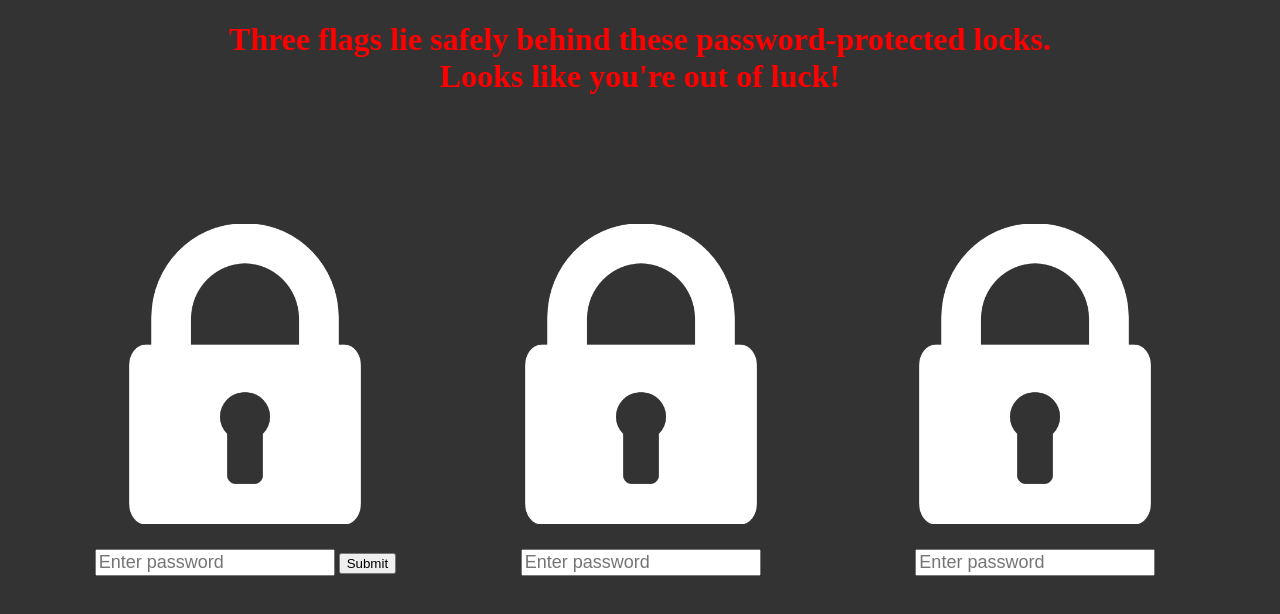
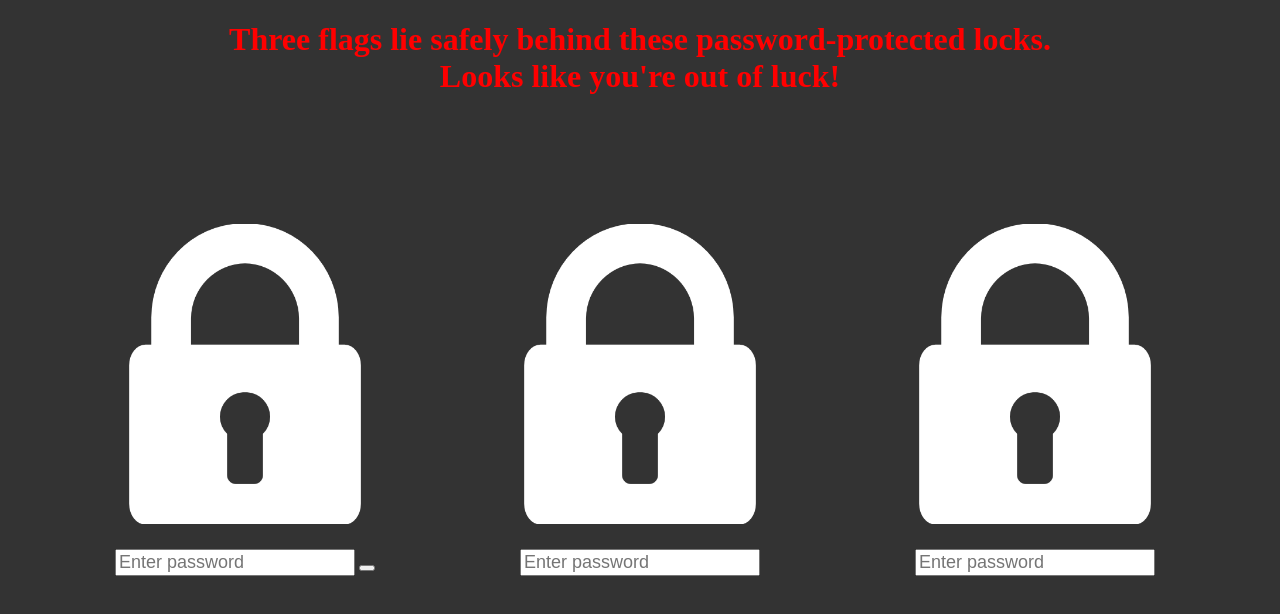
Before and after one commit to JarenCampbell/jaren.dev, a plain HTML site: page index.html in a window 1280 px wide. Drawn offline with Linux system fonts and the light colour scheme.

Commit message:
Trying button instead of input submission

```diff
--- a/index.html
+++ b/index.html
@@ -14,7 +14,7 @@
                 <img class="lock-image" src="media/lock.png" />
                 <form class="password-form">
                     <input class="password-input" id="form1-input-field" type="text" placeholder="Enter password">
-                    <input type="submit" value="Submit" onclick="handlePassword('form1-input-field')">
+                    <button value="Submit" onclick="handlePassword('form1-input-field')">
                 </form>
             </div>
             <div class="lock-container">
--- a/js/script.js
+++ b/js/script.js
@@ -1,7 +1,7 @@
 function handlePassword(input_field) {
     password_value = document.getElementById(input_field).value;
     console.log("connected")
-    fetch("secret.txt", {mode: 'cors'})
+    fetch("secret.txt")
         .then(response => response.text())
         .then(text => console.log(text));
 
```
